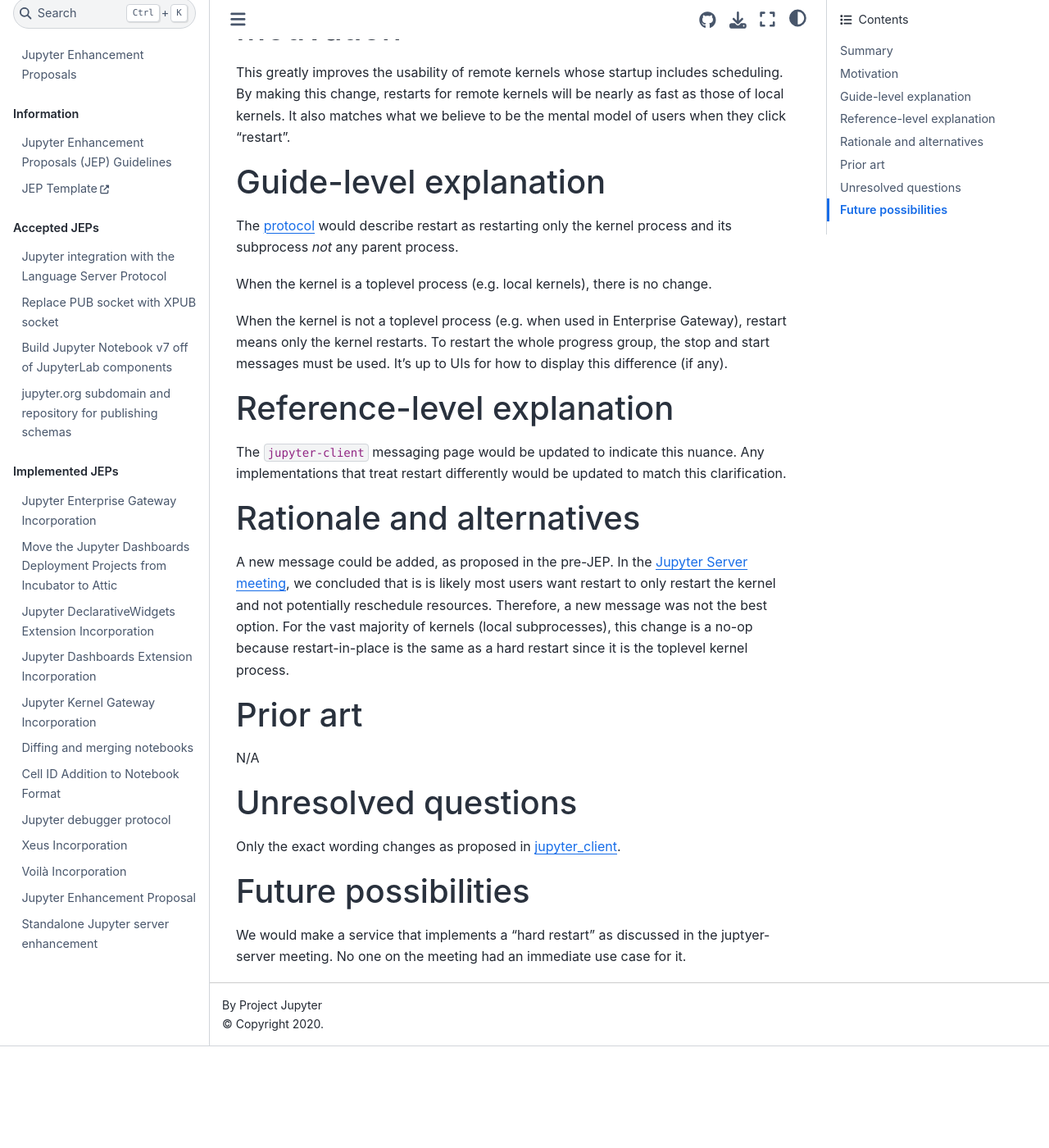
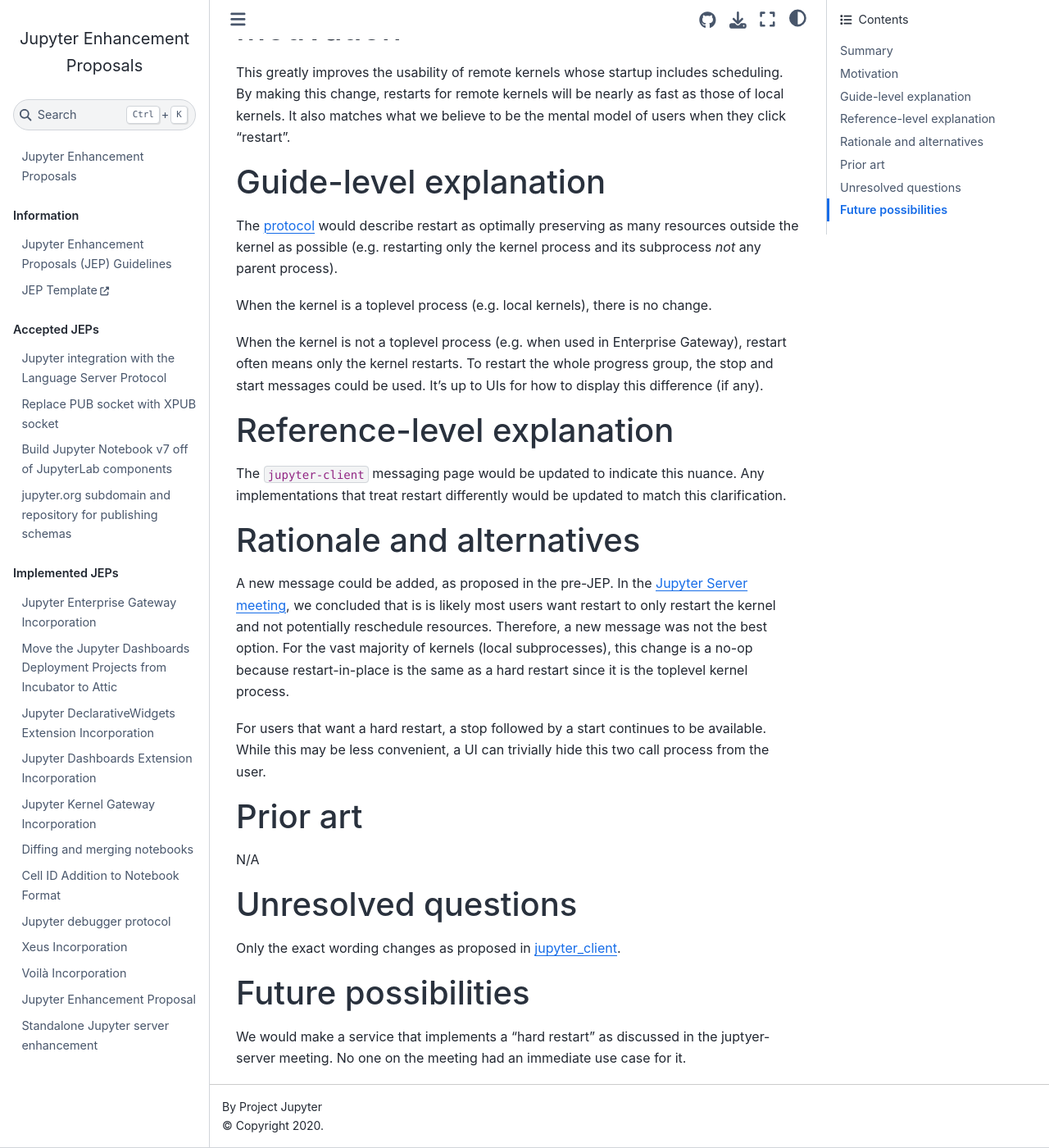
Before and after one commit to jupyter/enhancement-proposals, a Jupyter Book: the page built from 118-restart-clarification/restart-clarification.md, in a window 1280 px wide and 1400 px high, scrolled down 437 px. Shown: the whole window at 82% size. Built offline with Jupyter Book 1.0.4 settings and Sphinx 7.4.7 and the Sphinx Book theme 1.1.4, drawn with Linux system fonts in a browser that asks for light colours; before the commit the page ends 1713 px from its top, so only the background shows below that.

Commit message:
Review feedback

```diff
--- a/118-restart-clarification/restart-clarification.md
+++ b/118-restart-clarification/restart-clarification.md
@@ -25,11 +25,11 @@
 # Guide-level explanation
 
 The [protocol](https://jupyter-client.readthedocs.io/en/latest/messaging.html#kernel-shutdown) would describe
-restart as restarting only the kernel process and its subprocess *not* any parent process.
+restart as optimally preserving as many resources outside the kernel as possible (e.g. restarting only the kernel process and its subprocess *not* any parent process).
 
 When the kernel is a toplevel process (e.g. local kernels), there is no change.
 
-When the kernel is not a toplevel process (e.g. when used in Enterprise Gateway), restart means only the kernel restarts. To restart the whole progress group, the stop and start messages must be used. It's up to UIs
+When the kernel is not a toplevel process (e.g. when used in Enterprise Gateway), restart often means only the kernel restarts. To restart the whole progress group, the stop and start messages could be used. It's up to UIs
 for how to display this difference (if any).
 
 # Reference-level explanation
@@ -44,6 +44,8 @@
 For the vast majority of kernels (local subprocesses), this change is a no-op because restart-in-place
 is the same as a hard restart since it is the toplevel kernel process.
 
+For users that want a hard restart, a stop followed by a start continues to be available. While this may be less convenient, a UI can trivially hide this two call process from the user.
+
 # Prior art
 
 N/A
```
